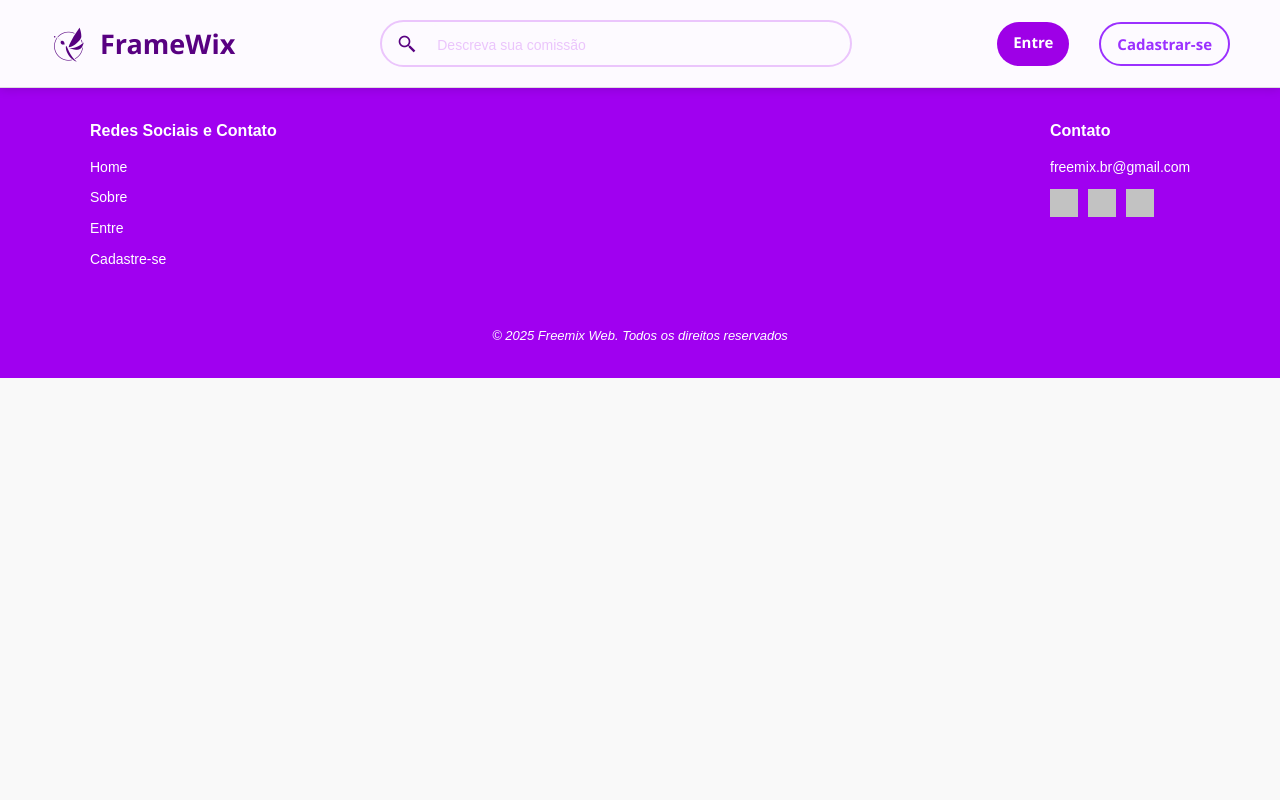
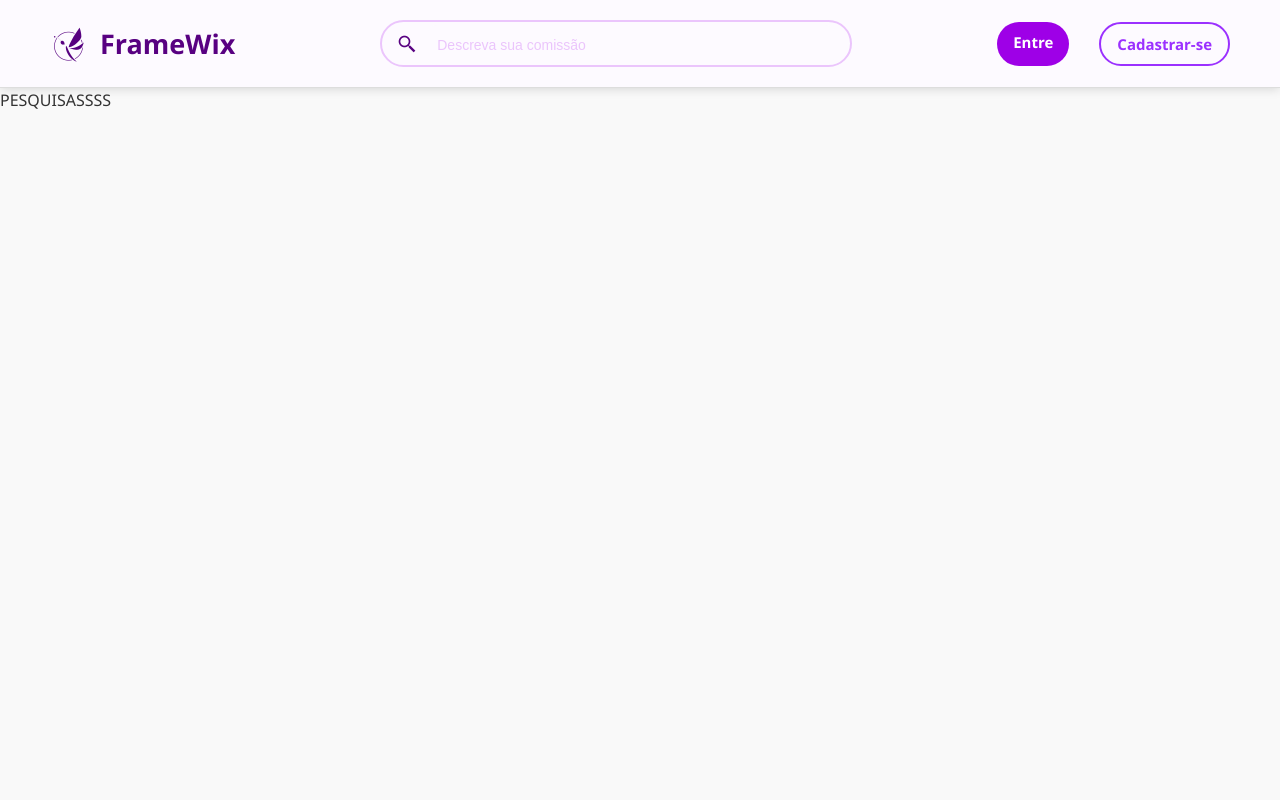
Before and after one commit to LucasSerrato/E-commerceVendaDeArtes, a React (Create React App) app in the folder frontend/: page /pesquisa in a window 1280 px wide. Shown: the top 800 px of the page. Built offline with nearby package versions, Linux system fonts and the light colour scheme; grey boxes are pictures that could not be loaded.

Commit message:
tela de pesquisa feita

```diff
--- a/frontend/src/App.js
+++ b/frontend/src/App.js
@@ -20,6 +20,7 @@ import PainelArtista from "./components/PainelArtista/PainelArtista";
 import PainelCliente from "./components/PainelCliente/PainelCliente";
 import Comissao from "./components/Comissao/Comissao";
 import Post from "./components/Post/Post";
+import Pesquisa from "./components/Pesquisa/Pesquisa";
 import Mensagens from "./components/Mensagens/Mensagens";
 import SidebarMensagens from "./components/SidebarMensagens/SidebarMensagens";
 import Portfolio from "./components/Portfolio/Portfolio";
@@ -88,6 +89,7 @@ function App() {
         <Route path="/post" element={<Post />} />
         <Route path="/mensagens" element={<Mensagens/>} />
         <Route path="/portfolio" element={<Portfolio />} />
+        <Route path="/pesquisa" element={<Pesquisa />} />
         <Route path="/sidebar_mensagens" element={<SidebarMensagens />} />
       </Routes>
       <Footer />
--- /dev/null
+++ b/frontend/src/components/Pesquisa/Pesquisa.jsx
@@ -0,0 +1,11 @@
+import styles from './Pesquisa.module.css';
+
+function Pesquisa() {
+    return (
+        <section className={styles.pesquisa_container}>
+            PESQUISASSSS
+        </section>
+    )
+}
+
+export default Pesquisa;
--- /dev/null
+++ b/frontend/src/components/Pesquisa/Pesquisa.module.css
@@ -0,0 +1,3 @@
+.pesquisa_container {
+    height: 100vh;
+}
```
